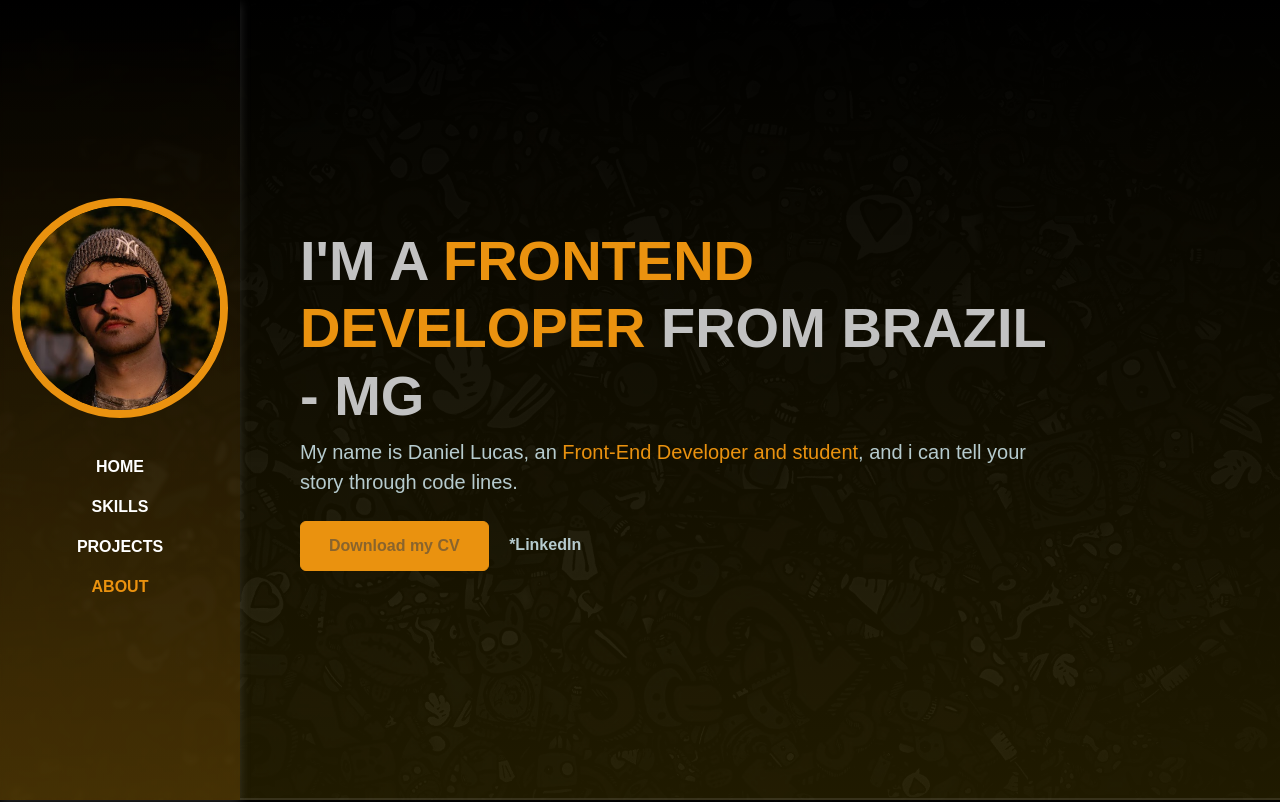
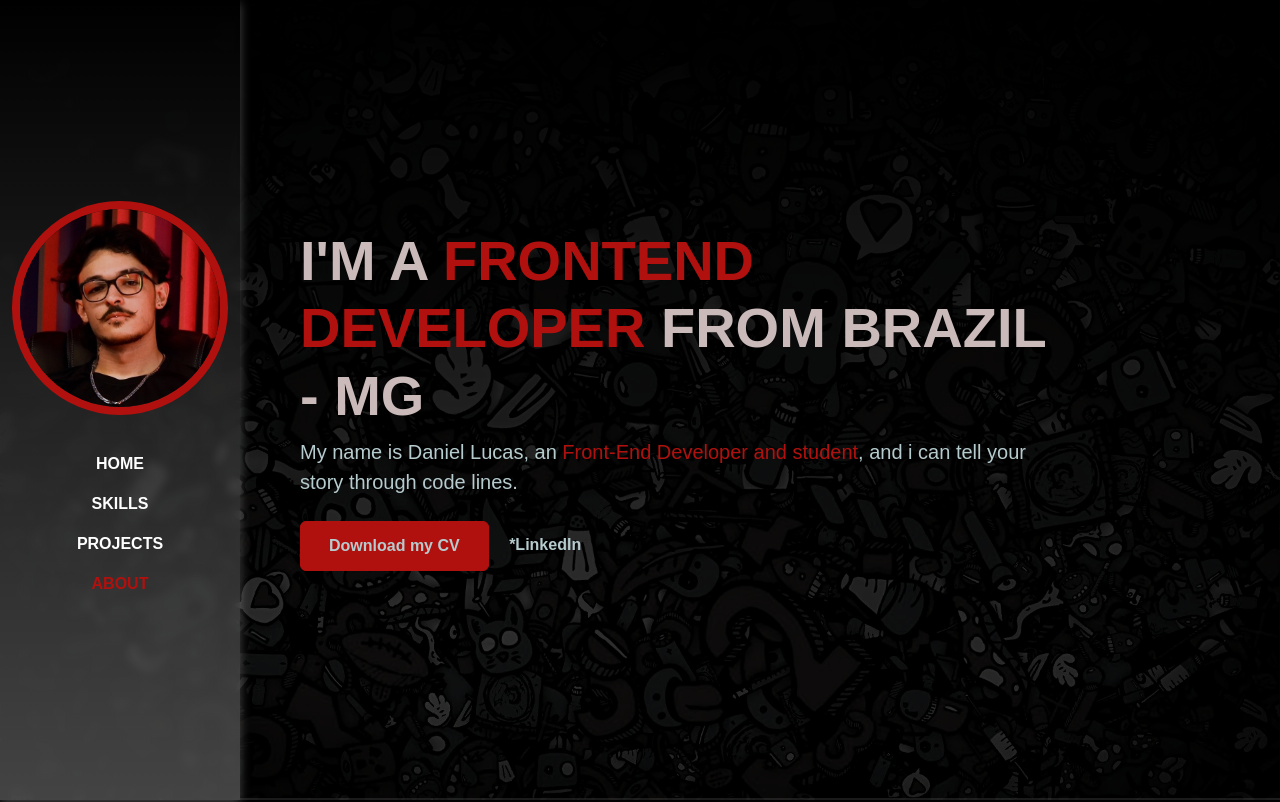
Before and after one commit to daniellucasdev/Portifolio2.0, a plain HTML site: page index.html in a window 1280 px wide. Shown: the top 802 px of the page. Drawn offline with nearby package versions, Linux system fonts and the light colour scheme; a script that the page names is missing; a web font is replaced by a local one.

Commit message:
feat: :sparkles: Modificação na paleta de cores

```diff
--- a/assets/css/style.css
+++ b/assets/css/style.css
@@ -2,11 +2,11 @@
 
 :root {
   --color-body: #b6cbce;
-  --color-heading: #c2c2c2;
-  --color-base: #43434394;
+  --color-heading: #cababa;
+  --color-base: #525252bd;
   --color-base2: #292929cc;
-  --color-brand: #ea920f;
-  --color-brand2: #fc3b00;
+  --color-brand: #b1110e;
+  --color-brand2: #ff0000;
   --sidbar-width: 240px;
   --font-base: "Bai Jamjuree";
 }
@@ -14,7 +14,7 @@
 body {
   color: var(--color-body);
   font-family: var(--font-base), sans-serif;
-  background: linear-gradient(rgba(0, 0, 0, 0.986), rgba(34, 28, 0, 0.932)),
+  background: linear-gradient(rgba(0, 0, 0, 0.986), rgba(0, 0, 0, 0.773)),
     url(../images/wppr.webp), fixed;
   background-attachment: fixed;
 }
@@ -78,7 +78,7 @@ img {
   justify-content: center;
   font-size: 32px;
   background-color: var(--color-brand);
-  color: var(--color-base);
+  color: var(--color-body);
 }
 
 /* NAVBAR */
@@ -104,9 +104,12 @@ img {
   .navbar {
     min-height: 100vh;
     width: var(--sidbar-width);
-    background: linear-gradient(rgba(0, 0, 0, 0.228), rgba(255, 162, 23, 0.17));
-    backdrop-filter: blur(2px);
-    box-shadow: 0px 3px 10px 0px rgba(135, 135, 135, 0.274);
+    background: linear-gradient(
+      rgba(0, 0, 0, 0.228),
+      rgba(138, 138, 138, 0.491)
+    );
+    backdrop-filter: blur(4px);
+    box-shadow: 0px 3px 10px 0px rgba(255, 255, 255, 0.274);
     background-size: cover;
     background-position: center;
   }
@@ -130,7 +133,7 @@ img {
 .btn-brand {
   background-color: var(--color-brand);
   border-color: var(--color-brand);
-  color: var(--color-base);
+  color: var(--color-body);
 }
 
 .btn-brand:hover,
--- a/index.html
+++ b/index.html
@@ -20,7 +20,7 @@
         <a class="navbar-brand mx-lg-auto mb-lg-4" href="#">
           <span class="h3 fw-bold d-block d-lg-none">Daniel Lucas</span>
           <img
-            src="./assets/images/person.webp"
+            src="./assets/images/person.jpeg"
             class="d-none d-lg-block rounded-circle"
             alt=""
           />
@@ -267,17 +267,6 @@
                 <div class="col-12" data-aos="fade-up" data-aos-delay="600">
                   <div class="bg-base p-4 rounded-4 shadow-effect">
                     <h4>Courses</h4>
-
-                    <p class="mb-0">
-                      <span class="text-brand mb-2">Origamid - </span>"UI Design
-                      avançado - 30h"
-                    </p>
-
-                    <p class="mb-0">
-                      <span class="text-brand mb-2">Origamid - </span>"UI Design
-                      para Iniciantes - 34h"
-                    </p>
-
                     <p class="mb-0">
                       <span class="text-brand mb-2">Alura- </span>"Formação
                       Aplicações em JavaScript - 60h"
```
Also changed, not shown: assets/images/person.jpeg (added), 2 other files.
